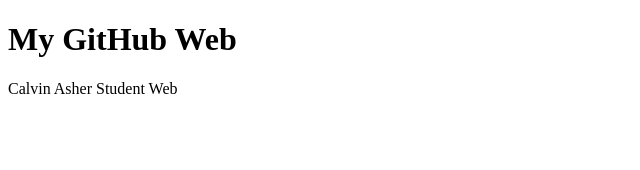
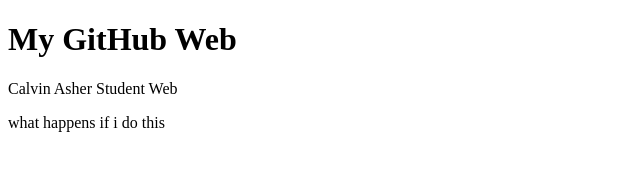
Before and after one commit to calvinasher/calvinasher.github.io, a plain HTML site: page index.html in a window 1280 px wide. Shown: the whole page, without its empty margins (0-640 px from the left). Drawn offline with Linux system fonts and the light colour scheme.

Commit message:
Update index.html

```diff
--- a/index.html
+++ b/index.html
@@ -5,6 +5,7 @@
 
 <h1>My GitHub Web</h1>
 <p>Calvin Asher Student Web</p>
+  what happens if i do this
 
 </body>
 </html>
```
